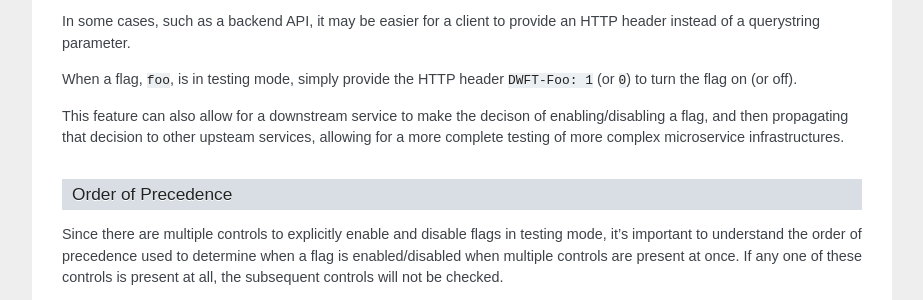
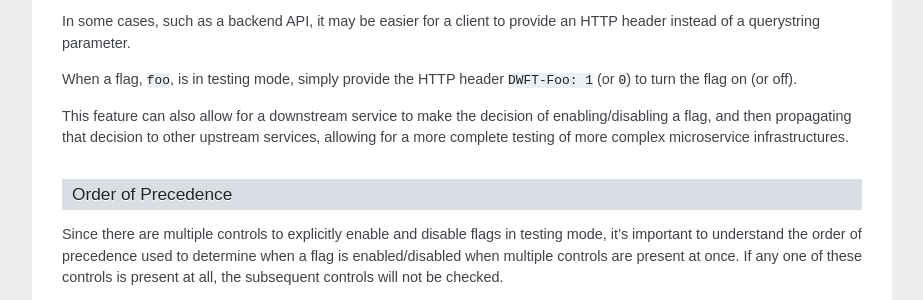
Before and after one commit to jazzband/django-waffle, a Sphinx documentation site: the page built from docs/testing/user.rst, in a window 1280 px wide and 900 px high, scrolled down 650 px. Shown: the part 152-452 px from the top of the window, without its empty margins (198-1121 px from the left). Built offline with Sphinx 7.4.7, drawn with Linux system fonts in a browser that asks for light colours.

Commit message:
user.rst: Fix typos (#473)

```diff
--- a/docs/testing/user.rst
+++ b/docs/testing/user.rst
@@ -55,8 +55,8 @@
 When a flag, ``foo``, is in testing mode, simply provide the HTTP header
 ``DWFT-Foo: 1`` (or ``0``) to turn the flag on (or off).
 
-This feature can also allow for a downstream service to make the decison of
-enabling/disabling a flag, and then propagating that decision to other upsteam
+This feature can also allow for a downstream service to make the decision of
+enabling/disabling a flag, and then propagating that decision to other upstream
 services, allowing for a more complete testing of more complex microservice
 infrastructures.
 
```
